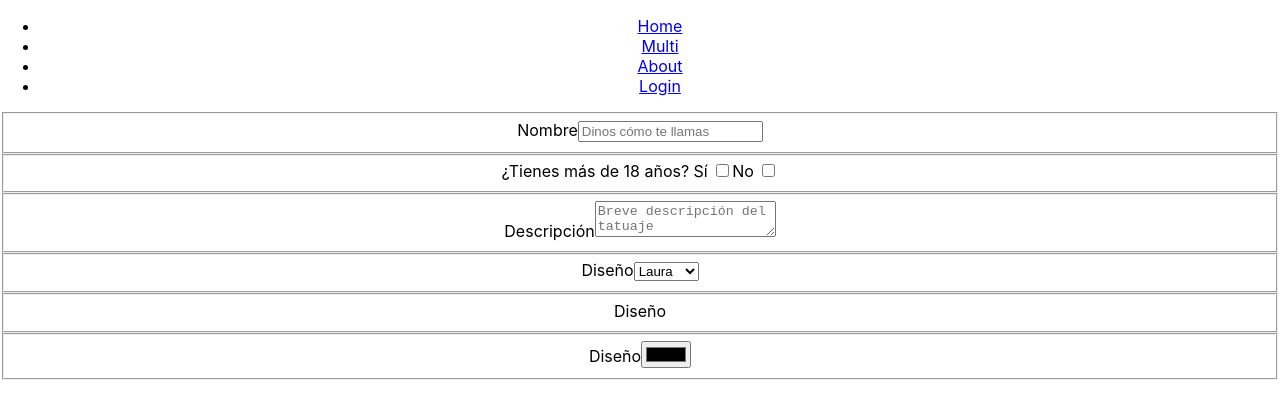
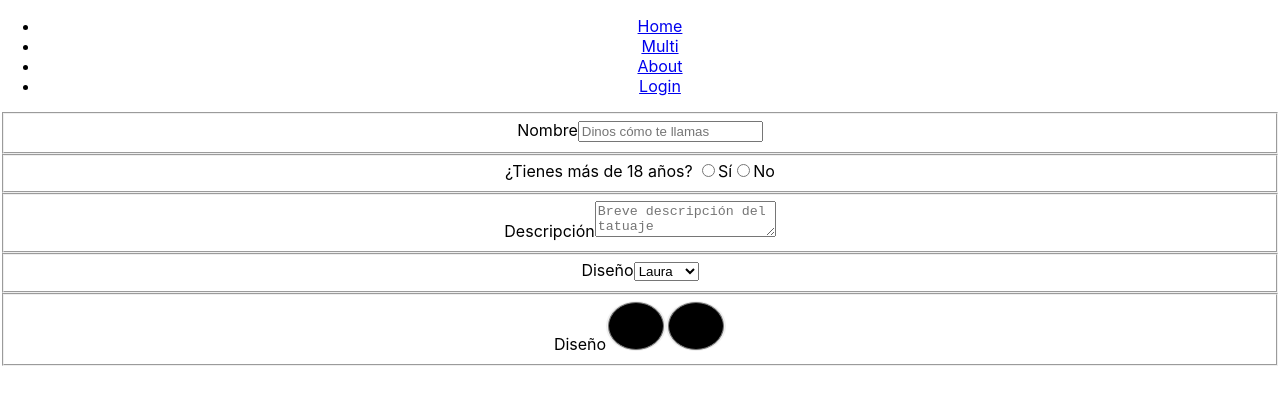
Before and after one commit to Feminink/Feminink, a React (Create React App) app: page /about in a window 1280 px wide. Shown: the top 418 px of the page. Built offline with nearby package versions, Linux system fonts and the light colour scheme.

Commit message:
save data

```diff
--- a/src/components/ContactComponent/ContactComponent.jsx
+++ b/src/components/ContactComponent/ContactComponent.jsx
@@ -12,8 +12,8 @@ const ContactComponent = () => (
 
     <fieldset>
      <label>¿Tienes más de 18 años? </label>
-     <label>Sí</label>  <input type="checkbox" id="ageYes" ></input>
-     <label>No</label> <input type="checkbox" id="ageNo" ></input>
+       <input type="radio" id="ageYes" name="age" />Sí
+      <input type="radio" id="ageNo"   name="age" />No
     </fieldset>
 
     <fieldset>
@@ -32,13 +32,10 @@ const ContactComponent = () => (
     </fieldset>
 
     <fieldset>
-      <label>Diseño</label>
-      <input type="image" placeholder="Inserta una imagen" id="image" alt="" src=''></input>
-    </fieldset>
-    <fieldset>
    <label>Diseño</label>
    <input type="color" placeholder="Gama cromática" id="color" ></input>
- </fieldset>
+   <input type="color" placeholder="Gama cromática" id="color"  ></input>
+  </fieldset>
    </form>
   </section>
 );
--- a/src/components/ContactComponent/ContactComponent.scss
+++ b/src/components/ContactComponent/ContactComponent.scss
@@ -1 +1,19 @@
-.ContactComponent {}
+input[type=color] {
+    width: 60px;
+    height: 50px;
+    border-radius: 50%;
+    overflow: hidden;
+    border-width: 0;
+
+}
+
+input[type=color]::-webkit-color-swatch {
+  border-radius: 50%;
+  padding: 0;
+}
+
+input[type=color]::-webkit-color-swatch-wrapper {
+
+    border-radius: 50%;
+    padding: 0;
+}
--- a/src/index.css
+++ b/src/index.css
@@ -1,6 +1,12 @@
+@font-face{
+  font-family: 'freakshow';
+  src: url('./assets/fonts/Carnevalee\ Freakshow.ttf')
+
+}
+
 body {
   margin: 0;
-  font-family: -apple-system, BlinkMacSystemFont, 'Segoe UI', 'Roboto', 'Oxygen',
+  font-family:  -apple-system, BlinkMacSystemFont, 'Segoe UI', 'Roboto', 'Oxygen',
     'Ubuntu', 'Cantarell', 'Fira Sans', 'Droid Sans', 'Helvetica Neue',
     sans-serif;
   -webkit-font-smoothing: antialiased;
@@ -8,6 +14,6 @@ body {
 }
 
 code {
-  font-family: source-code-pro, Menlo, Monaco, Consolas, 'Courier New',
+  font-family:  source-code-pro, Menlo, Monaco, Consolas, 'Courier New',
     monospace;
 }
```
Also changed, not shown: back/back.json (+6 -1 lines), src/assets/fonts/Carnevalee Freakshow.ttf (added), src/assets/images/feminink.png (added).
